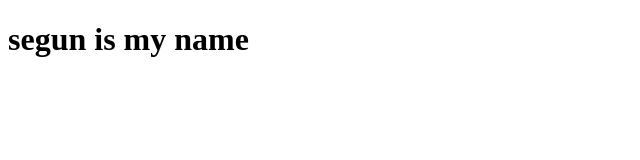
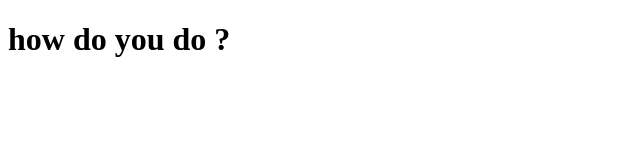
Before and after one commit to akinibi756-sketch/LearnCentre, a plain HTML site: page index.html in a window 1280 px wide. Shown: the whole page, without its empty margins (0-640 px from the left). Drawn offline with Linux system fonts and the light colour scheme.

```diff
--- a/index.html
+++ b/index.html
@@ -6,7 +6,8 @@
     <title>Document</title>
 </head>
 <body>
-    <h1>segun is my name
+    <h1>how do you do ?
+
     </h1>
 </body>
 </html>
```
